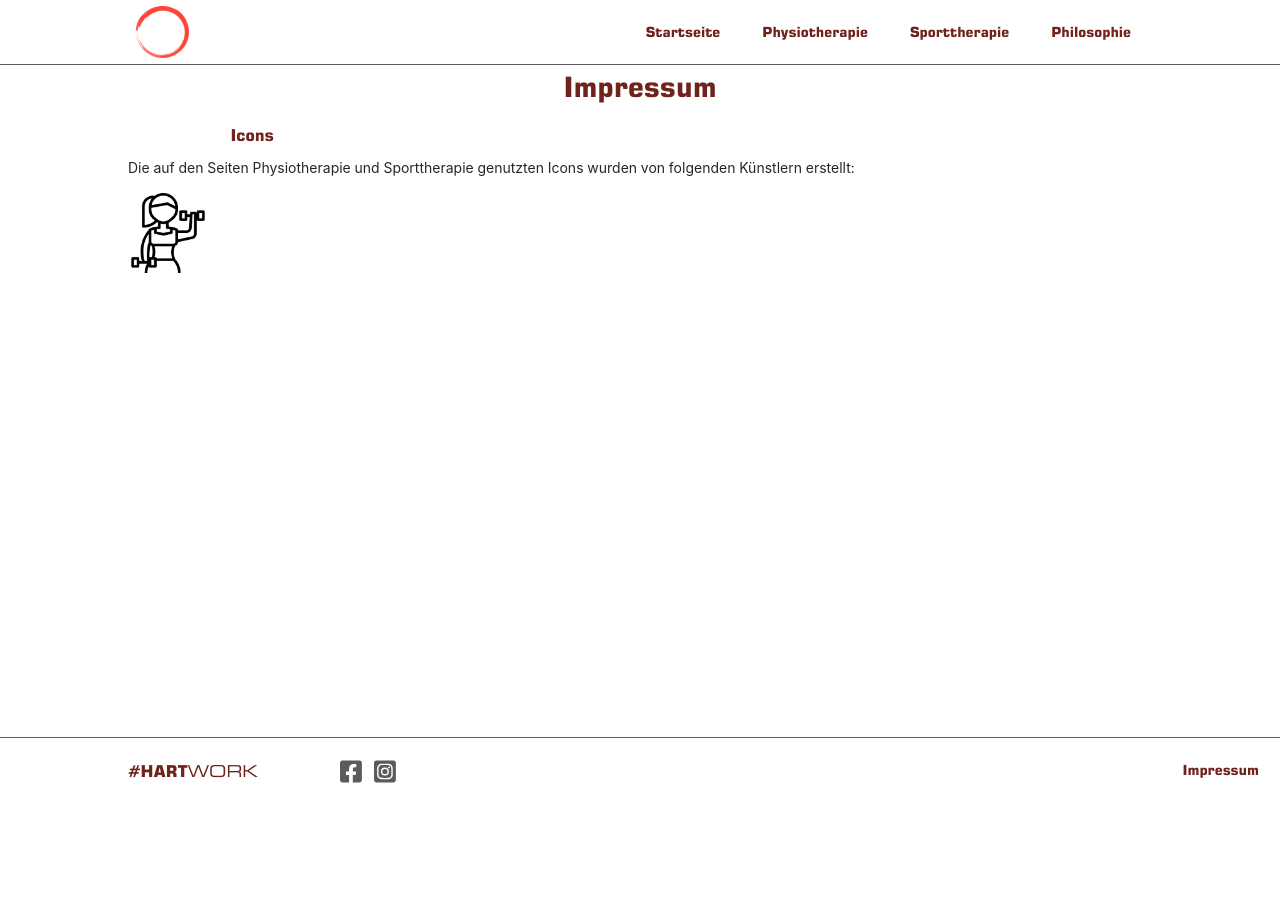
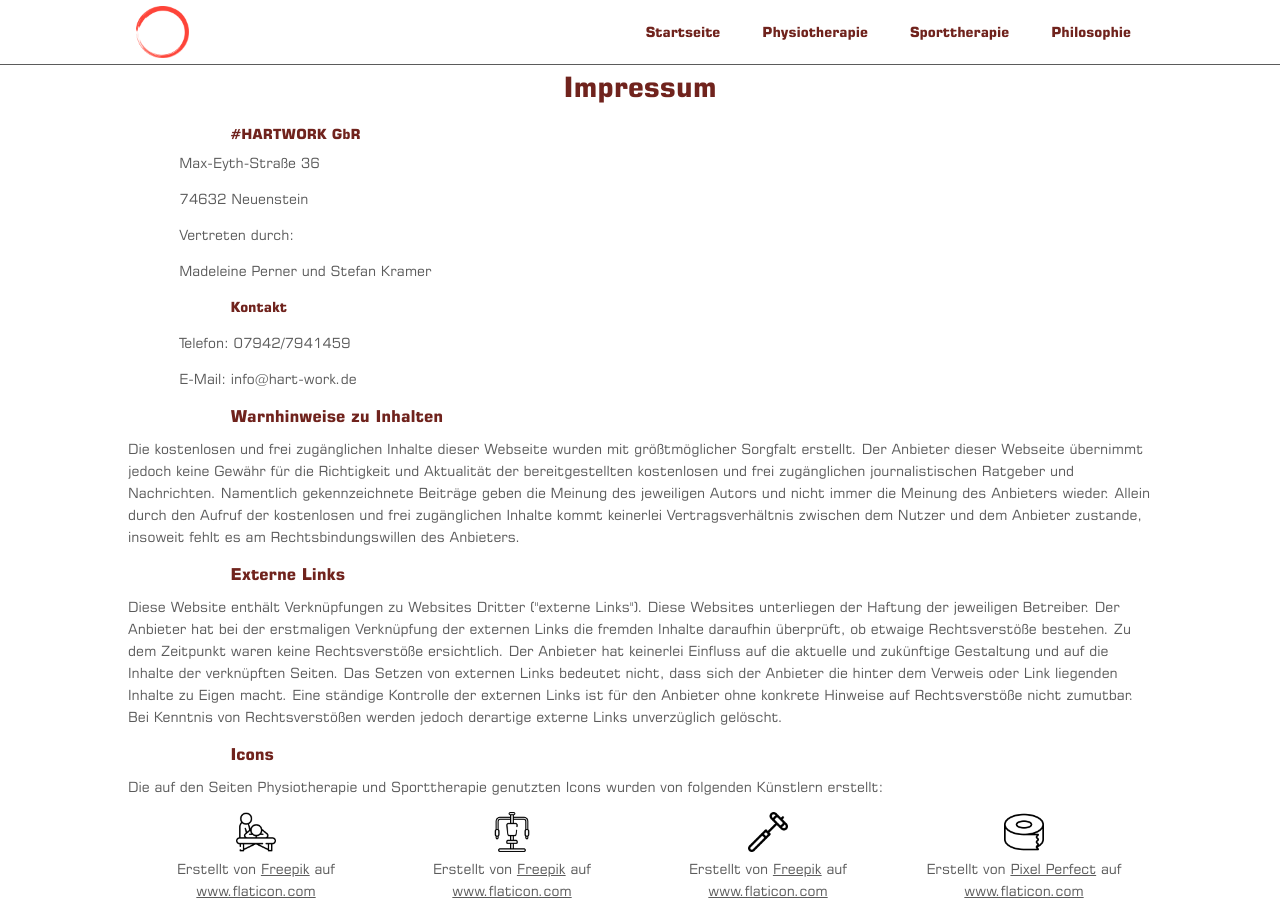
Before and after one commit to chooklii/hart-work, a React (Create React App) app: page /impressum in a window 1280 px wide. Shown: the top 914 px of the page. Before the commit the page ends 814 px from the top, so only its background shows below. Built offline with nearby package versions, Linux system fonts and the light colour scheme; the HTML template or start-up script is replaced by a standard one.

Commit message:
finish v1

```diff
--- a/src/Components/Basics.tsx
+++ b/src/Components/Basics.tsx
@@ -10,7 +10,7 @@ const Basics = () => {
                 <h2 className="red fontBold">Standort</h2>
                 <p className="grey fontNormal text">Max-Eyth-Straße 36, 74632 Neuenstein</p>
                 <p className="grey fontNormal text">
-                    <a className="grey underline" target="_blank" href="https://www.google.de/maps/@49.2127037,9.5938756,177m/data=!3m1!1e3?hl=de">auf Google Maps anzeigen</a>
+                    <a className="grey underline mapslink" target="_blank" href="https://www.google.de/maps/@49.2127037,9.5938756,177m/data=!3m1!1e3?hl=de">auf Google Maps anzeigen</a>
                 </p>
 
             </div>
@@ -18,10 +18,8 @@ const Basics = () => {
             <div className="singleBasic">
                 <FontAwesomeIcon className="basicIcon red" icon={faHome} />
                 <h2 className="red fontBold">Öffnungszeiten</h2>
-                <div>
-                <p className="grey fontNormal text opening">Mo - Do: 7 - 18 Uhr</p>
-                <p className="grey fontNormal text opening">Freitag: 7 - 15:30 Uhr</p>
-                </div>
+                <p className="grey fontNormal text opening inline"><div className="opening_days">Mo - Do:</div> 7 - 18 Uhr</p>
+                <p className="grey fontNormal text opening inline"><div className="opening_days">Freitag:</div> 7 - 15:30 Uhr</p>
                 <p className="grey fontNormal text">individuelle Termine nach persönlicher Absprache</p>
             </div>
 
--- a/src/Pages/Impressum.tsx
+++ b/src/Pages/Impressum.tsx
@@ -1,22 +1,146 @@
-import React from "react"
+import React, { ReactFragment } from "react"
+import { Row, Col } from "antd"
 import { Header, Footer } from "../Components"
+import { ReactText } from "react";
+
+interface Option {
+    ref: string,
+    name: string,
+    icon: string
+}
+
+const keyGenerator = (): ReactText =>
+    "_" + Math.random().toString(36).substr(2, 9);
+
+
+const iconInfos: Option[] = [
+    {
+        ref: "https://www.freepik.com",
+        name: "Freepik",
+        icon: "privatMassage"
+    },
+    {
+        icon: "kgg",
+        ref: "https://www.freepik.com",
+        name: "Freepik",
+    },
+    {
+        icon: "reflex",
+        ref: "https://www.freepik.com",
+        name: "Freepik",
+    },
+    {
+        ref: "https://www.flaticon.com/authors/pixel-perfect",
+        name: "Pixel Perfect",
+        icon: "tape"
+    },
+    {
+        ref: "https://www.freepik.com",
+        name: "Freepik",
+        icon: "klettern"
+    },
+    {
+        ref: "https://www.freepik.com",
+        name: "Freepik",
+        icon: "pravention"
+    },
+    {
+        ref: "https://www.freepik.com",
+        name: "Freepik",
+        icon: "gymnastik"
+    },
+    {
+        ref: "www.flaticon.com/de/autoren/surang",
+        name: "Surang",
+        icon: "therapie"
+    },
+    {
+        ref: "https://www.flaticon.com/authors/vitaly-gorbachev",
+        name: "Vitaly Gorbachev",
+        icon: "lymph"
+    },
+    {
+        ref: "https://www.freepik.com",
+        name: "Freepik",
+        icon: "publicMassage"
+    },
+    {
+        ref: "https://www.freepik.com",
+        name: "Freepik",
+        icon: "krankengymnastik"
+    },
+    {
+        ref: "https://www.flaticon.com/de/autoren/ddara",
+        name: "dDara",
+        icon: "solo"
+    },
+    {
+        ref: "https://www.freepik.com",
+        name: "Freepik",
+        icon: "duo"
+    },
+    {
+        ref: "https://www.flaticon.com/de/autoren/prosymbols",
+        name: "Prosymbols",
+        icon: "gruppe"
+    },
+    {
+        ref: "https://www.freepik.com",
+        name: "Freepik",
+        icon: "ems"
+    }
+]
+
+const renderIconImprint = (): ReactFragment => {
+    return iconInfos.map(single => {
+        return (
+            <Col className="center gray" xl={6} xxl={6} lg={6} md={12} sm={12} xs={24} key={keyGenerator()}>
+                <div className={"iconImprint " + single.icon} />
+                <p className="grey fontNormal">
+                    Erstellt von <a className="grey underline" target="_blank" href={single.ref}>{single.name}</a>
+                    <span> auf</span> <a className="grey underline" target="_blank" href="https://www.flaticon.com/">www.flaticon.com</a>
+
+                </p>
+            </Col>
+        )
+    })
+}
 
 
 const Impressum = () => {
-    return(
+    return (
         <div>
-            <Header/>
+            <Header />
             <div className="content imprint">
                 <h1 className="red fontBold center">Impressum</h1>
-                <div className="imprint_icons">
+
+                <h4 className="red fontBold floatingheading">#HARTWORK GbR</h4>
+                <p className="grey fontNormal imprintfloat">Max-Eyth-Straße 36</p>
+                <p className="grey fontNormal imprintfloat">74632 Neuenstein</p>
+
+                <p className="grey fontNormal imprintfloat">Vertreten durch:</p>
+                <p className="grey fontNormal imprintfloat">Madeleine Perner und Stefan Kramer</p>
+
+                <p className="red fontBold floatingheading">Kontakt</p>
+                <p className="grey fontNormal imprintfloat">Telefon: 07942/7941459</p>
+                <p className="grey fontNormal imprintfloat">E-Mail: info@hart-work.de</p>
+
+                <h3 className="red fontBold floatingheading">Warnhinweise zu Inhalten</h3>
+                <p className="grey fontNormal">
+                Die kostenlosen und frei zugänglichen Inhalte dieser Webseite wurden mit größtmöglicher Sorgfalt erstellt. Der Anbieter dieser Webseite übernimmt jedoch keine Gewähr für die Richtigkeit und Aktualität der bereitgestellten kostenlosen und frei zugänglichen journalistischen Ratgeber und Nachrichten. Namentlich gekennzeichnete Beiträge geben die Meinung des jeweiligen Autors und nicht immer die Meinung des Anbieters wieder. Allein durch den Aufruf der kostenlosen und frei zugänglichen Inhalte kommt keinerlei Vertragsverhältnis zwischen dem Nutzer und dem Anbieter zustande, insoweit fehlt es am Rechtsbindungswillen des Anbieters.
+                </p>
+                <h3 className="red fontBold floatingheading">Externe Links</h3>
+                <p className="grey fontNormal">
+                Diese Website enthält Verknüpfungen zu Websites Dritter ("externe Links"). Diese Websites unterliegen der Haftung der jeweiligen Betreiber. Der Anbieter hat bei der erstmaligen Verknüpfung der externen Links die fremden Inhalte daraufhin überprüft, ob etwaige Rechtsverstöße bestehen. Zu dem Zeitpunkt waren keine Rechtsverstöße ersichtlich. Der Anbieter hat keinerlei Einfluss auf die aktuelle und zukünftige Gestaltung und auf die Inhalte der verknüpften Seiten. Das Setzen von externen Links bedeutet nicht, dass sich der Anbieter die hinter dem Verweis oder Link liegenden Inhalte zu Eigen macht. Eine ständige Kontrolle der externen Links ist für den Anbieter ohne konkrete Hinweise auf Rechtsverstöße nicht zumutbar. Bei Kenntnis von Rechtsverstößen werden jedoch derartige externe Links unverzüglich gelöscht.
+                </p>
                     <h3 className="red fontBold floatingheading">Icons</h3>
-                    <p>Die auf den Seiten Physiotherapie und Sporttherapie genutzten Icons wurden von folgenden Künstlern erstellt:</p>
-                    <div className="iconPhysio solo"/>
-
-                </div>
+                    <p className="grey fontNormal">Die auf den Seiten Physiotherapie und Sporttherapie genutzten Icons wurden von folgenden Künstlern erstellt:</p>
+                    <Row>
+                        {renderIconImprint()}
+                    </Row>
 
             </div>
-            <Footer/>
+            <Footer />
         </div>
     )
 }
--- a/static/style-desktop.css
+++ b/static/style-desktop.css
@@ -22,6 +22,22 @@
     }
 
     .header-link:hover{
+        color: #b3392e
+    }
+
+    .footer-link:hover{
+        color: #b3392e
+    }
+
+    .link:hover{
+        color: #b3392e
+    }
+
+    .mapslink:hover{
+        color: #b3392e
+    }
+
+    .icon_social:hover{
         color: #b3392e
     }
 
@@ -165,6 +181,15 @@
         display: inline-block;
     }
 
+    .iconImprint{
+        background-position: center;
+        background-size: cover;
+        background-repeat: no-repeat;
+        width: 40px;
+        height: 40px;
+        display: inline-block;
+    }
+
     .singleOptionPhysio{
         width: 25%;
         padding: 1em;
@@ -243,4 +268,16 @@
         width: 80%;
         margin-left: 10%;
     }
+
+    .opening_days{
+        min-width: 100px;
+    }
+
+    .opening{
+        margin-left: 30%;
+    }
+
+    .imprintfloat{
+        margin-left: 5%;
+    }
 }
```
